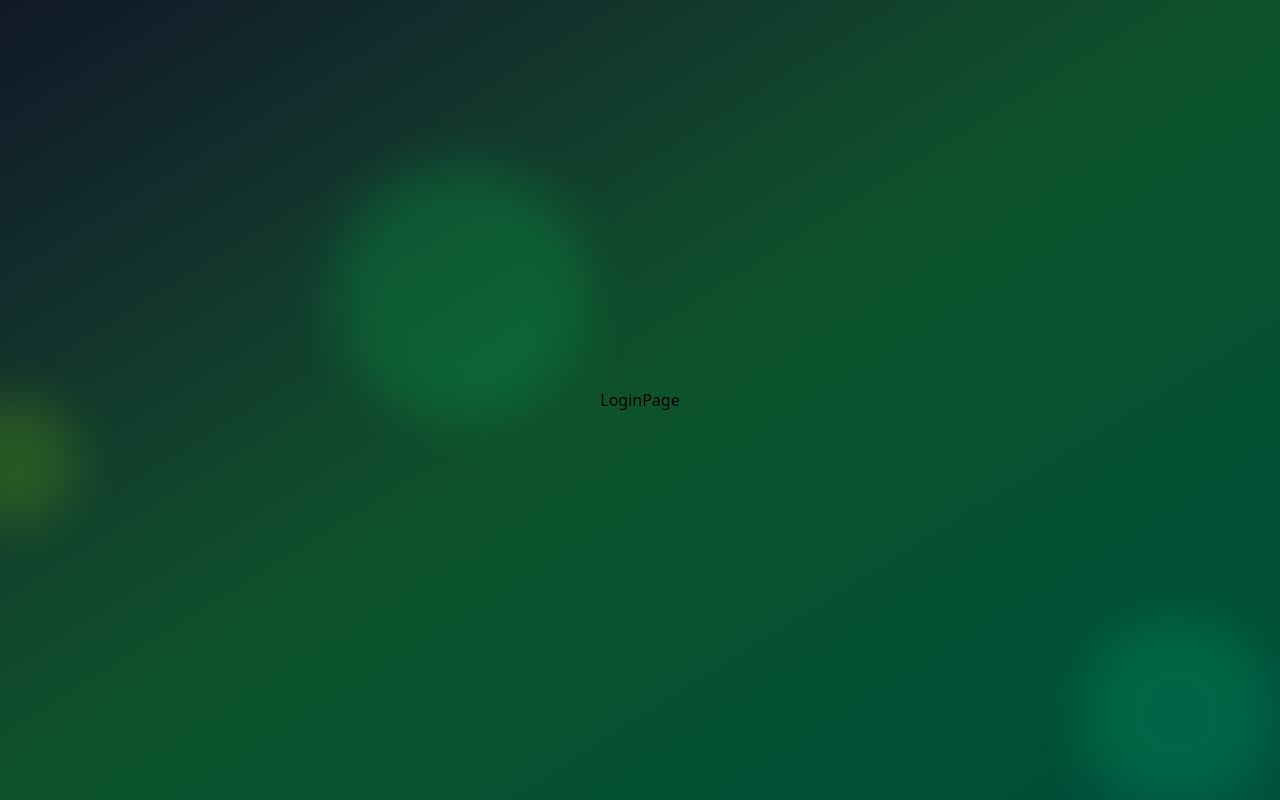
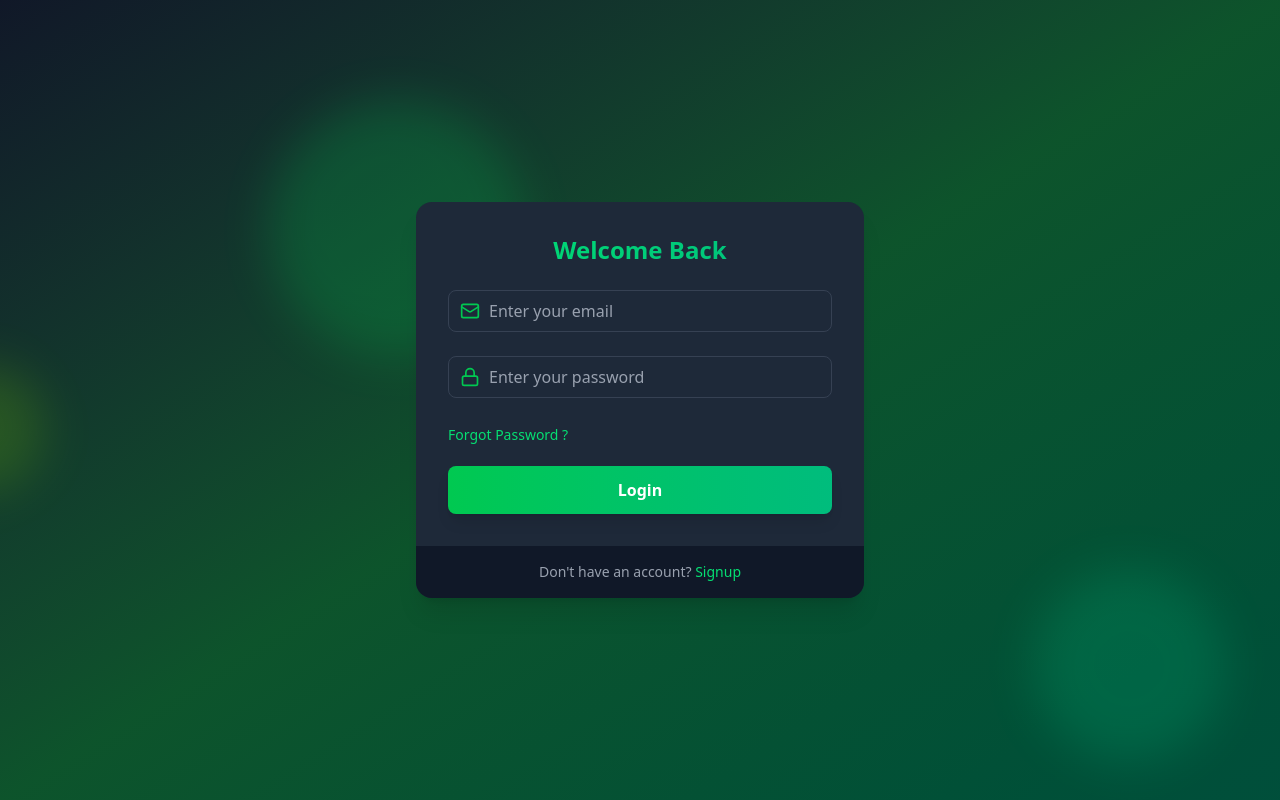
Before and after one commit to KrunalGupta02/node-auth, a React app in the folder frontend/: page /login in a window 1280 px wide. Built offline with nearby package versions, Linux system fonts and the light colour scheme; the HTML template or start-up script is replaced by a standard one.

Commit message:
Implement the login page ui

```diff
--- a/frontend/src/pages/LoginPage.jsx
+++ b/frontend/src/pages/LoginPage.jsx
@@ -1,7 +1,82 @@
-import React from "react";
+import { motion } from "framer-motion";
+import { useState } from "react";
+import Input from "../components/Input";
+import { Loader, Lock, Mail } from "lucide-react";
+import { Link } from "react-router-dom";
 
 const LoginPage = () => {
-  return <div>LoginPage</div>;
+  const [email, setEmail] = useState("");
+  const [password, setPassword] = useState("");
+
+  const isLoading = false;
+
+  const handleLogin = (e) => {
+    e.preventDefault();
+  };
+
+  return (
+    <motion.div
+      initial={{ opacity: 0, y: 20 }}
+      animate={{ opacity: 1, y: 0 }}
+      transition={{ duration: 0.5 }}
+      className="max-w-md w-full bg-gray-800 bg-opacity-50 backdrop-filter backdrop-blur-xl rounded-2xl shadow-xl overflow-hidden"
+    >
+      <div className="p-8">
+        <h1 className="text-center mb-6 text-2xl font-bold bg-gradient-to-r from-green-400 to-emerald-500 text-transparent bg-clip-text">
+          Welcome Back
+        </h1>
+
+        <form onSubmit={handleLogin}>
+          <Input
+            icon={Mail}
+            type="email"
+            placeholder="Enter your email"
+            value={email}
+            required
+            onChange={(e) => setEmail(e.target.email)}
+          />
+          <Input
+            icon={Lock}
+            type="password"
+            placeholder="Enter your password"
+            value={password}
+            required
+            onChange={(e) => setPassword(e.target.password)}
+          />
+
+          <Link
+            to="/forgot-password"
+            className="cursor-pointer text-sm text-green-400 hover:underline"
+          >
+            Forgot Password ?
+          </Link>
+
+          <motion.button
+            whileHover={{ scale: 1.02 }}
+            whileTap={{ scale: 0.98 }}
+            type="submit"
+            className="mt-5 w-full py-3 px-4 bg-gradient-to-r from-green-500 to-emerald-500 text-white font-bold rounded-lg shadow-lg hover:from-green-600 hover:to-emerald-700 focus:outline-none focus:ring-2 focus:ring-green-500 focus:ring-offset-2 focus:ring-offset-gray-900 transition duration-200 cursor-pointer"
+          >
+            {isLoading ? (
+              <Loader className="w-6 h-6 animate-spin mx-auto" />
+            ) : (
+              "Login"
+            )}
+          </motion.button>
+        </form>
+      </div>
+
+      {/* Footer */}
+      <div className="px-8 py-4 bg-gray-900 bg-opacity-50 flex justify-center ">
+        <p className="text-sm text-gray-400">
+          Don't have an account? {"  "}
+          <Link to={"/signup"} className="text-green-400 hover:underline">
+            Signup
+          </Link>
+        </p>
+      </div>
+    </motion.div>
+  );
 };
 
 export default LoginPage;
```
